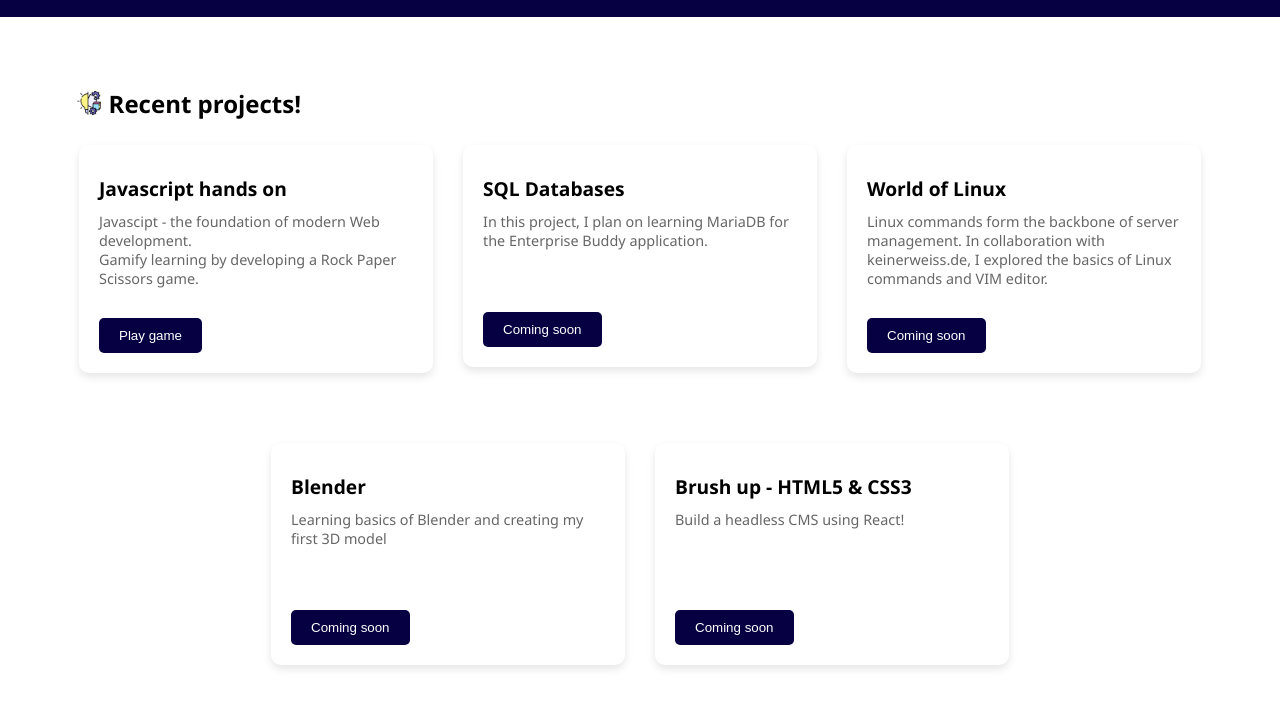
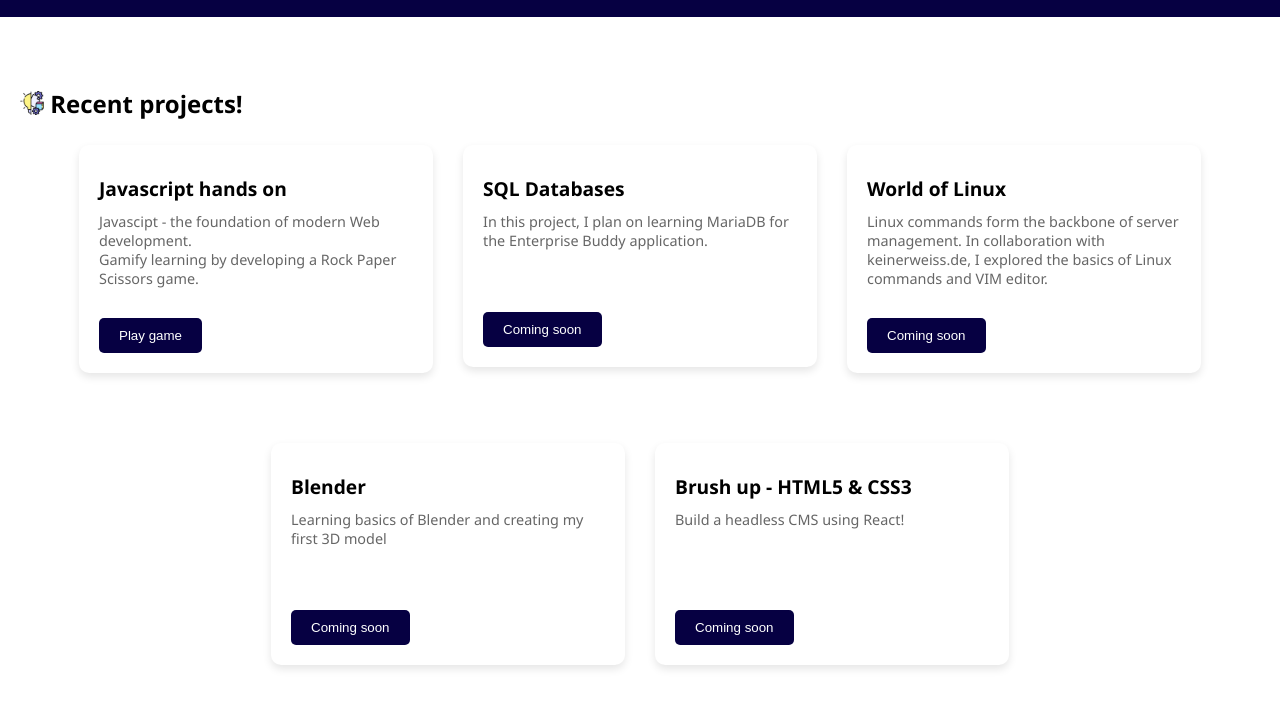
Before and after one commit to riannadsilva/techandtrek, a plain HTML site: page index.html in a window 1280 px wide. Shown: the part 140-848 px from the top of the page. Drawn offline with Linux system fonts and the light colour scheme.

Commit message:
Update style.css

```diff
--- a/styles/style.css
+++ b/styles/style.css
@@ -53,7 +53,7 @@ body {
 .project-title {
   margin-top: 50px;
   margin-bottom: 5px;
-  margin-left: 55px;
+  /* margin-left: 55px; */
 }
 
 img.emoji {
@@ -62,7 +62,7 @@ img.emoji {
   box-shadow: none !important;
   height: 1em !important;
   width: 1em !important;
-  margin: 0 0.07em !important;
+  /* margin: 0 0.07em !important; */
   vertical-align: -0.1em !important;
   background: none !important;
   padding: 0 !important;
```
